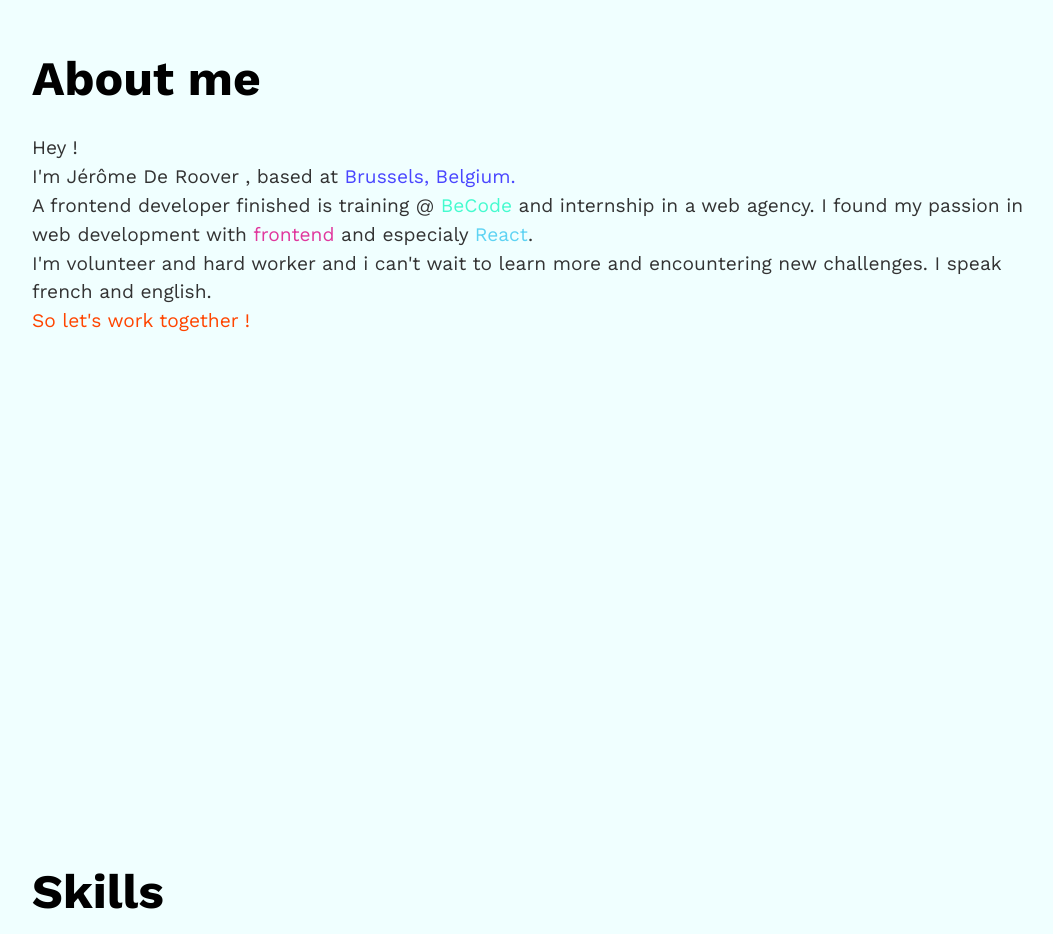
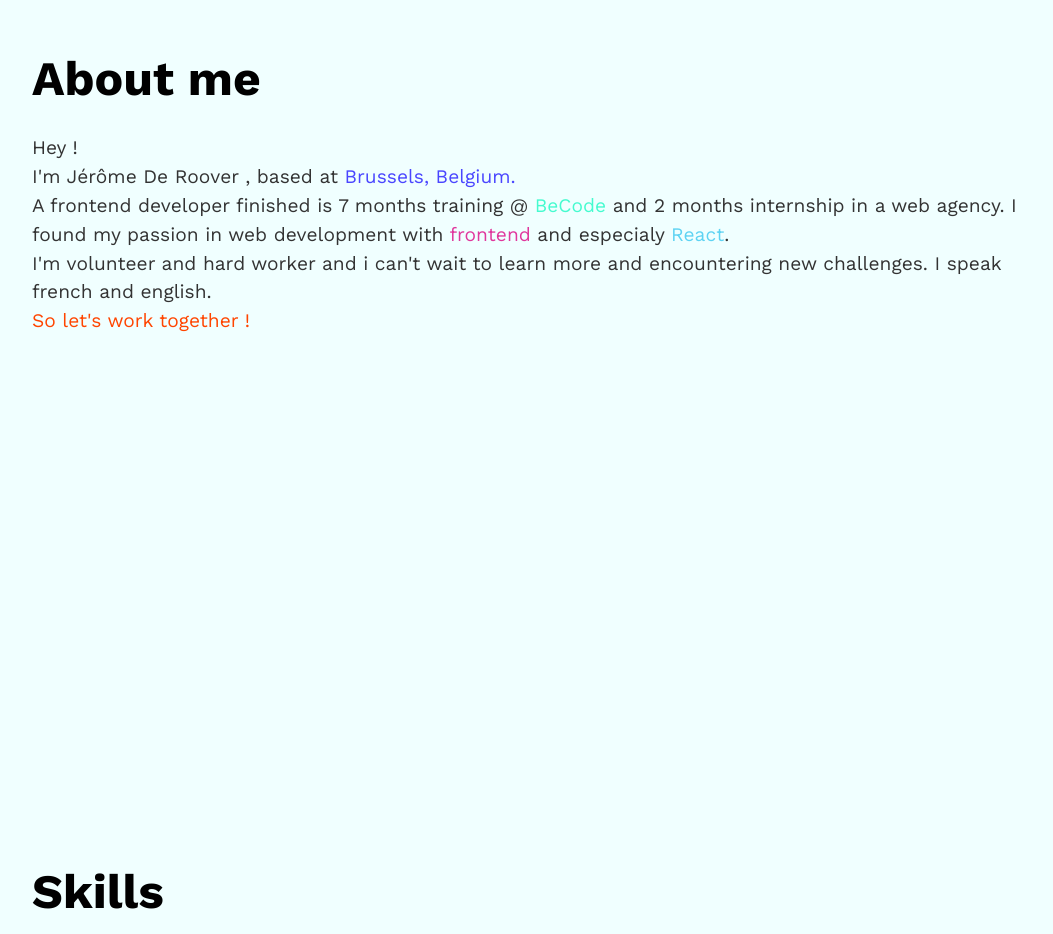
Before and after one commit to DeRooverJerome/Portfolio-final, a plain HTML site: page index.html in a window 1280 px wide. Shown: the part 1000-1934 px from the top of the page, without its empty margins (124-1177 px from the left). Drawn offline with nearby package versions, Linux system fonts and the light colour scheme.

Commit message:
add months to resume

```diff
--- a/index.html
+++ b/index.html
@@ -32,8 +32,8 @@
             <h3>About me</h3>
             <div class="texts">
                 <p>Hey ! <br>I'm Jérôme De Roover , based at <span class="location">Brussels, Belgium.</span><br> A
-                    frontend developer finished is training
-                    @ <span class="becode"><a href="https://www.becode.org/" target="_blank"></a>BeCode</span> and
+                    frontend developer finished is 7 months training
+                    @ <span class="becode"><a href="https://becode.org/" target="_blank"></a>BeCode</span> and 2 months
                     internship in a web agency. I
                     found my
                     passion in web development with <span class="frontend">frontend</span> and especialy <span
```
